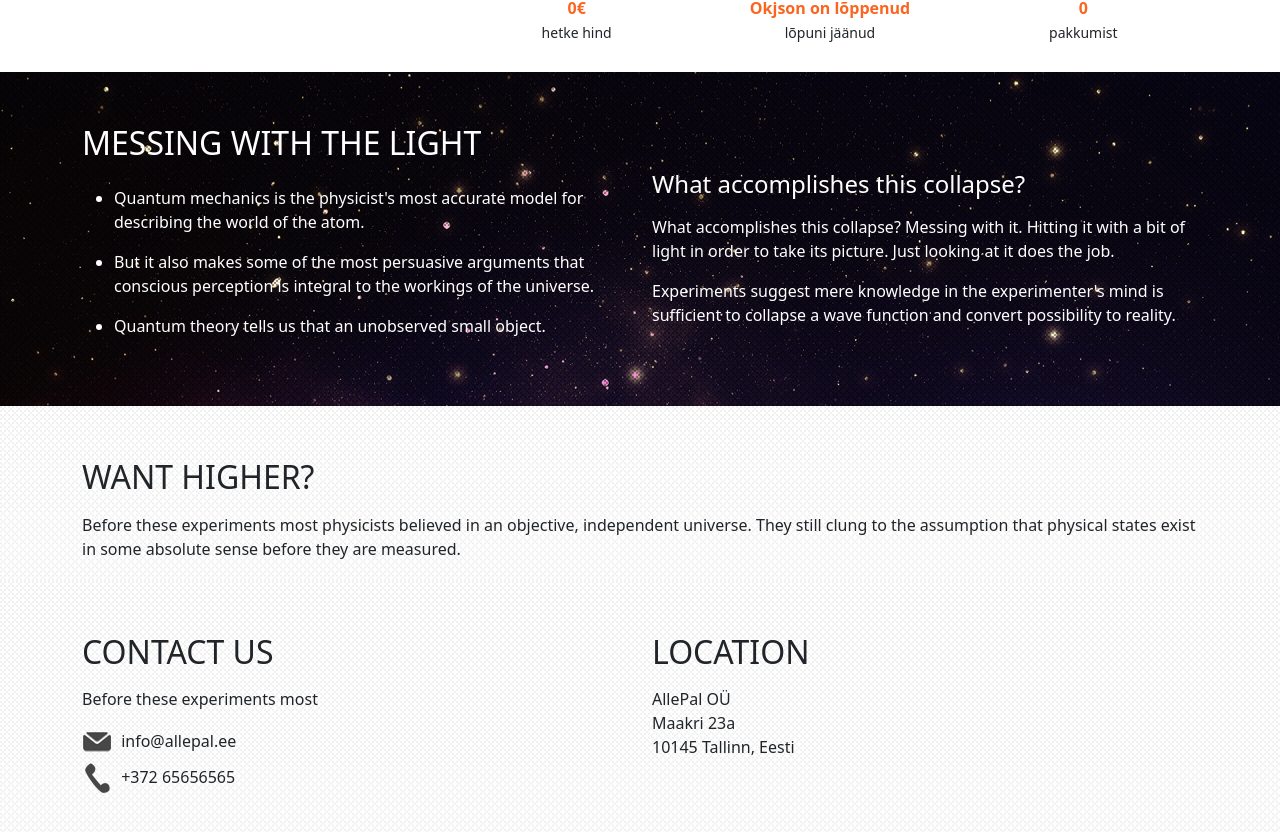
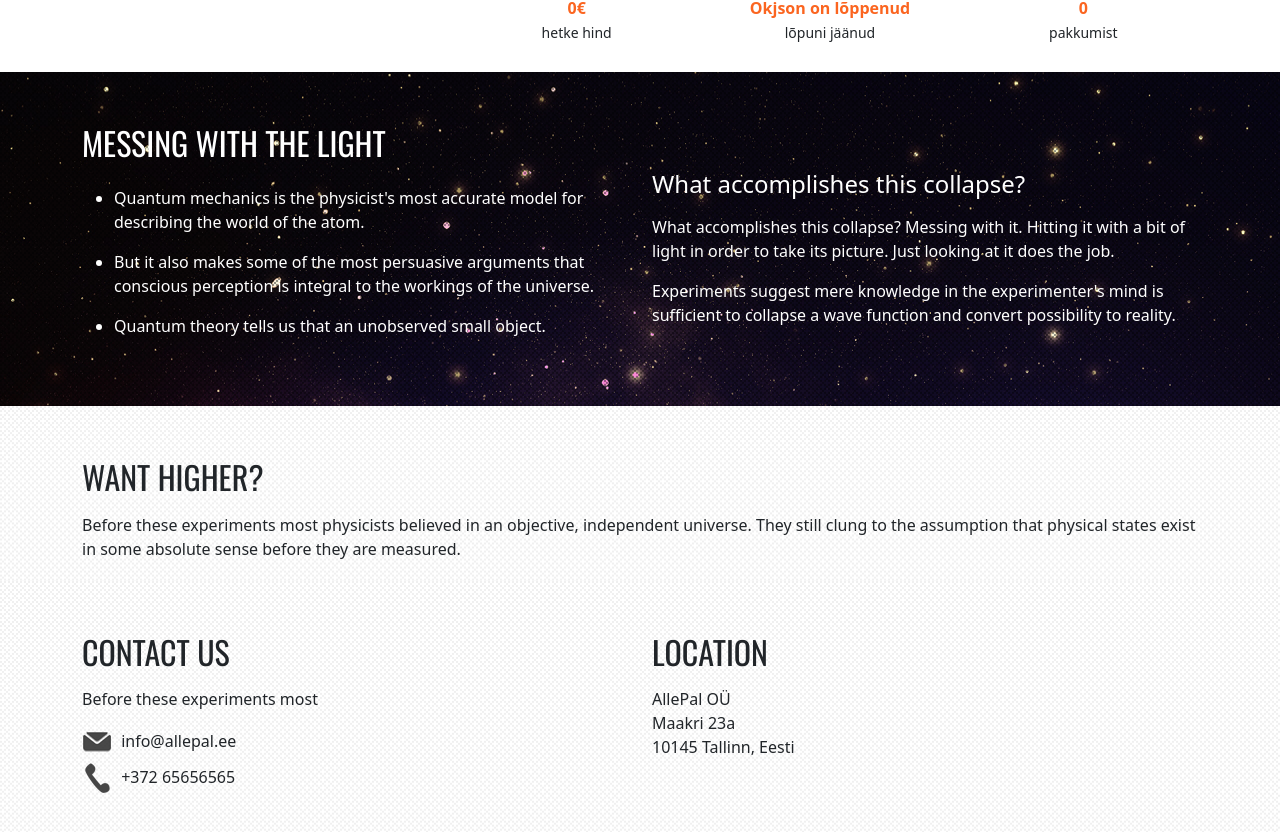
Before and after one commit to rinu/moon, a Vue app: page / in a window 1280 px wide. Shown: the part 936-1768 px from the top of the page. Built offline with nearby package versions, Linux system fonts and the light colour scheme; no server answers.

Commit message:
add title font

```diff
--- a/src/App.vue
+++ b/src/App.vue
@@ -16,5 +16,6 @@
 </script>
 
 <style lang="scss">
-  @import "~bootstrap/scss/bootstrap";
+  @import '~bootstrap/scss/bootstrap';
+  @import url('https://fonts.googleapis.com/css2?family=Oswald&display=swap');
 </style>
--- a/src/components/Moon.vue
+++ b/src/components/Moon.vue
@@ -266,6 +266,7 @@
 
 h2, h3 {
   text-transform: uppercase;
+  font-family: Oswald,serif;
 }
 
 section {
```
